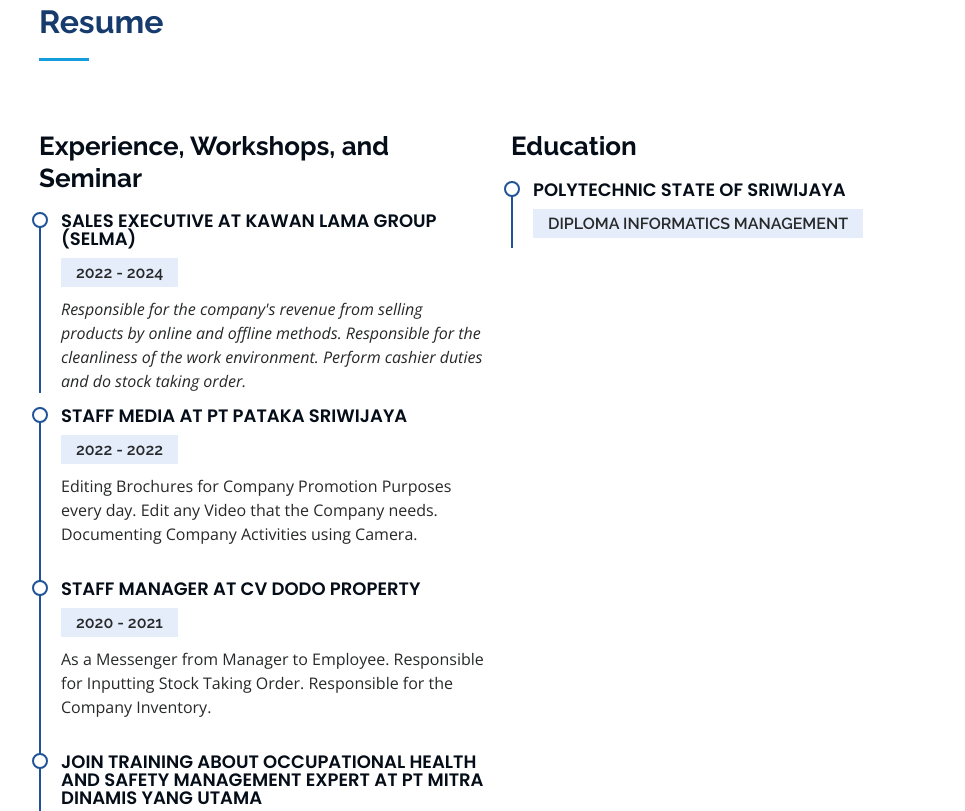
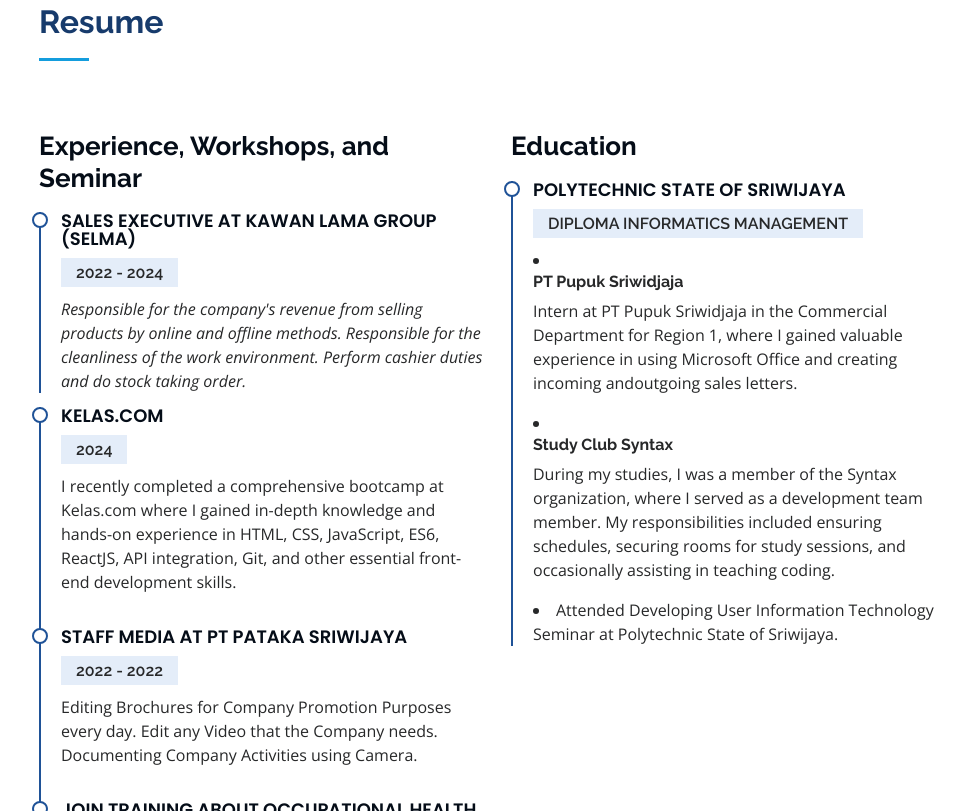
Before and after one commit to portfoliosaya/firza, a plain HTML site: page index.html in a window 1280 px wide. Shown: the part 1989-2800 px from the top of the page, without its empty margins (291-1256 px from the left). Drawn offline with nearby package versions, Linux system fonts and the light colour scheme.

Commit message:
aset dan index baru

```diff
--- a/index.html
+++ b/index.html
@@ -287,6 +287,15 @@
                 </ul>
               </div>
 
+              <div class="resume-item">
+                <h4>Kelas.com</h4>
+                <h5>2024</h5>
+                <!-- <p><em>Rochester Institute of Technology, Rochester, NY</em></p> -->
+                <p>
+                  I recently completed a comprehensive bootcamp at Kelas.com where I gained in-depth knowledge and hands-on experience in HTML, CSS, JavaScript, ES6, ReactJS, API integration, Git, and other essential front-end development
+                  skills.
+                </p>
+              </div>
               <!-- <h3 class="resume-title">Education</h3> -->
               <div class="resume-item">
                 <h4>Staff Media at PT Pataka Sriwijaya</h4>
@@ -295,22 +304,16 @@
                 <p>Editing Brochures for Company Promotion Purposes every day. Edit any Video that the Company needs. Documenting Company Activities using Camera.</p>
               </div>
               <div class="resume-item">
-                <h4>Staff Manager at CV Dodo Property</h4>
-                <h5>2020 - 2021</h5>
-                <!-- <p><em>Rochester Institute of Technology, Rochester, NY</em></p> -->
-                <p>As a Messenger from Manager to Employee. Responsible for Inputting Stock Taking Order. Responsible for the Company Inventory.</p>
-              </div>
-              <div class="resume-item">
                 <h4>Join Training about Occupational Health and Safety Management Expert at PT Mitra Dinamis Yang Utama</h4>
                 <!-- <h5>2020 - 2021</h5> -->
                 <!-- <p><em>Rochester Institute of Technology, Rochester, NY</em></p> -->
                 <!-- <p>Join Training about Occupational Health and Safety Management Expert at PT Mitra Dinamis Yang Utama.</p> -->
               </div>
               <div class="resume-item">
-                <h4>Attended Developing User Information Technology Seminar at Polytechnic State of Sriwijaya</h4>
-                <!-- <h5>2020 - 2021</h5> -->
+                <h4>Staff Manager at CV Dodo Property</h4>
+                <h5>2020 - 2021</h5>
                 <!-- <p><em>Rochester Institute of Technology, Rochester, NY</em></p> -->
-                <!-- <p>Join Training about Occupational Health and Safety Management Expert at PT Mitra Dinamis Yang Utama.</p> -->
+                <p>As a Messenger from Manager to Employee. Responsible for Inputting Stock Taking Order. Responsible for the Company Inventory.</p>
               </div>
             </div>
             <div class="col-lg-6" data-aos="fade-up" data-aos-delay="100">
@@ -318,14 +321,26 @@
               <div class="resume-item">
                 <h4>POLYTECHNIC STATE OF SRIWIJAYA</h4>
                 <h5>DIPLOMA INFORMATICS MANAGEMENT</h5>
-                <!-- <h5>2019 - Present</h5> -->
-                <!-- <p><em>Experion, New York, NY </em></p>
-                <ul>
-                  <li>Lead in the design, development, and implementation of the graphic, layout, and production communication materials</li>
-                  <li>Delegate tasks to the 7 members of the design team and provide counsel on all aspects of the project.</li>
-                  <li>Supervise the assessment of all graphic materials in order to ensure quality and accuracy of the design</li>
-                  <li>Oversee the efficient use of production project budgets ranging from $2,000 - $25,000</li>
-                </ul> -->
+                <!-- <h5>2019 - Present</h5>
+                <p><em>Experion, New York, NY </em></p>
+                <ul> -->
+                  <li>
+                    <h6 style="font-weight: bold;">PT Pupuk Sriwidjaja</h6>
+                    <p>Intern at PT Pupuk Sriwidjaja in the Commercial Department
+                      for Region 1, where I gained valuable experience in using Microsoft
+                      Office and creating incoming andoutgoing sales letters.</p>
+                  </li>
+                  <li>
+                    <h6 style="font-weight: bold;">Study Club Syntax</h6>
+                    <p>During my studies, I was a member of the Syntax organization,
+                      where I served as a development team member. My responsibilities
+                      included ensuring schedules, securing rooms for study sessions,
+                      and occasionally assisting in teaching coding.</p>
+                  </li>
+                  <li>Attended Developing User Information Technology Seminar at
+                    Polytechnic State of Sriwijaya.
+                    </li>
+                </ul>
               </div>
               <!-- <div class="resume-item">
                 <h4>Graphic design specialist</h4>
@@ -383,6 +398,23 @@
                 <div class="portfolio-links">
                   <a href="assets/img/portfolio/typingskill.JPG" data-gallery="portfolioGallery" class="portfolio-lightbox" title="Program Typing Skill"><i class="bx bx-plus"></i></a>
                   <a href="https://portfoliosaya.github.io/typing/" title="More Details"><i class="bx bx-link"></i></a>
+                </div>
+              </div>
+            </div>
+
+            <div class="col-lg-4 col-md-6 portfolio-item filter-game">
+              <div class="portfolio-wrap border border-3 border-primary">
+                <img src="assets/img/portfolio/kopili.jpg" class="img-fluid" alt="" />
+                <div class="portfolio-links">
+                  <a href="assets/img/portfolio/kopili.jpg" data-gallery="portfolioGallery" class="portfolio-lightbox" title="Web Kopili">
+                    <i class="bx bx-plus"></i>
+                  </a>
+                  <a href="https://web-kopili-f-001.web.app" title="More Details">
+                    <i class="bx bx-link"></i>
+                  </a>
+                  <a href="https://drive.google.com/file/d/1h3FBEoO2XJ-2dbktz-y3b4hqgoMTNN7p/view?usp=sharing" title="Download DB.json">
+                    <i class="bx bx-download"></i>
+                  </a>
                 </div>
               </div>
             </div>
```
Also changed, not shown: assets/img/portfolio/kopili.jpg (added).
